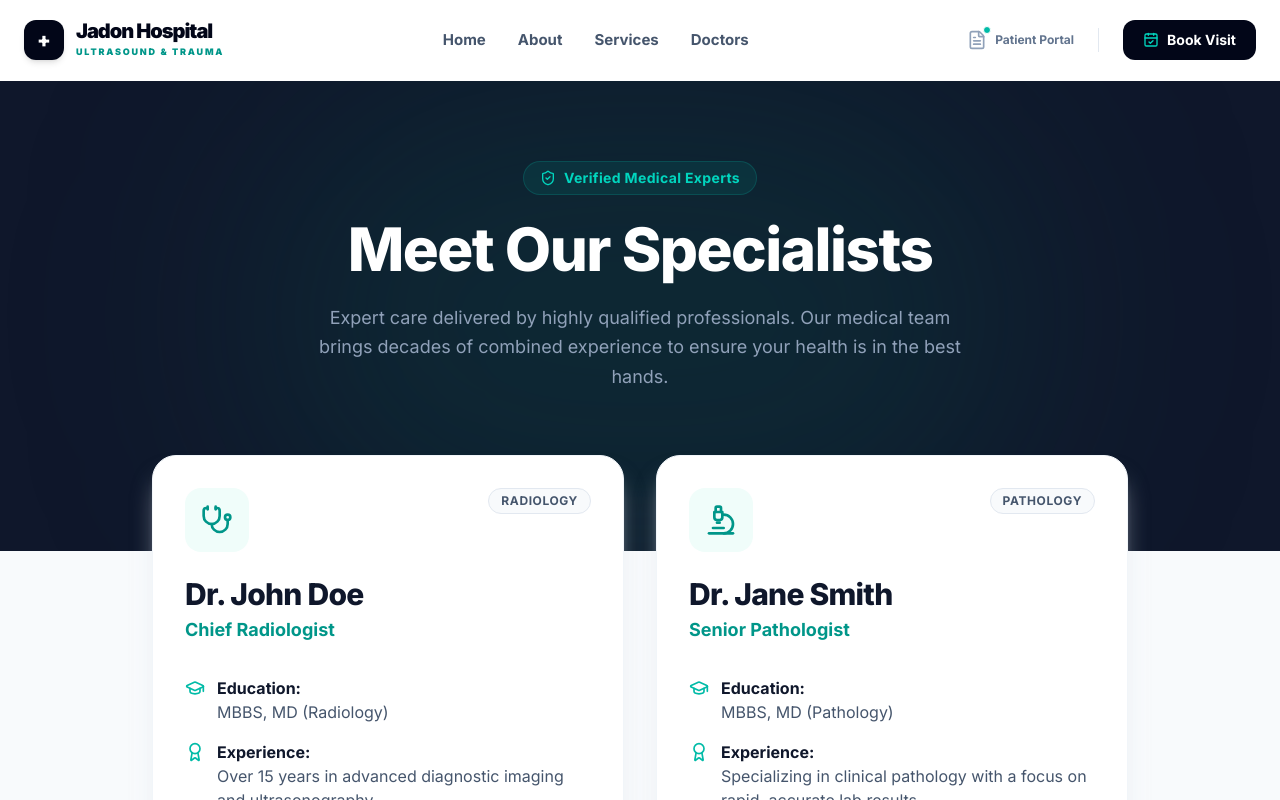
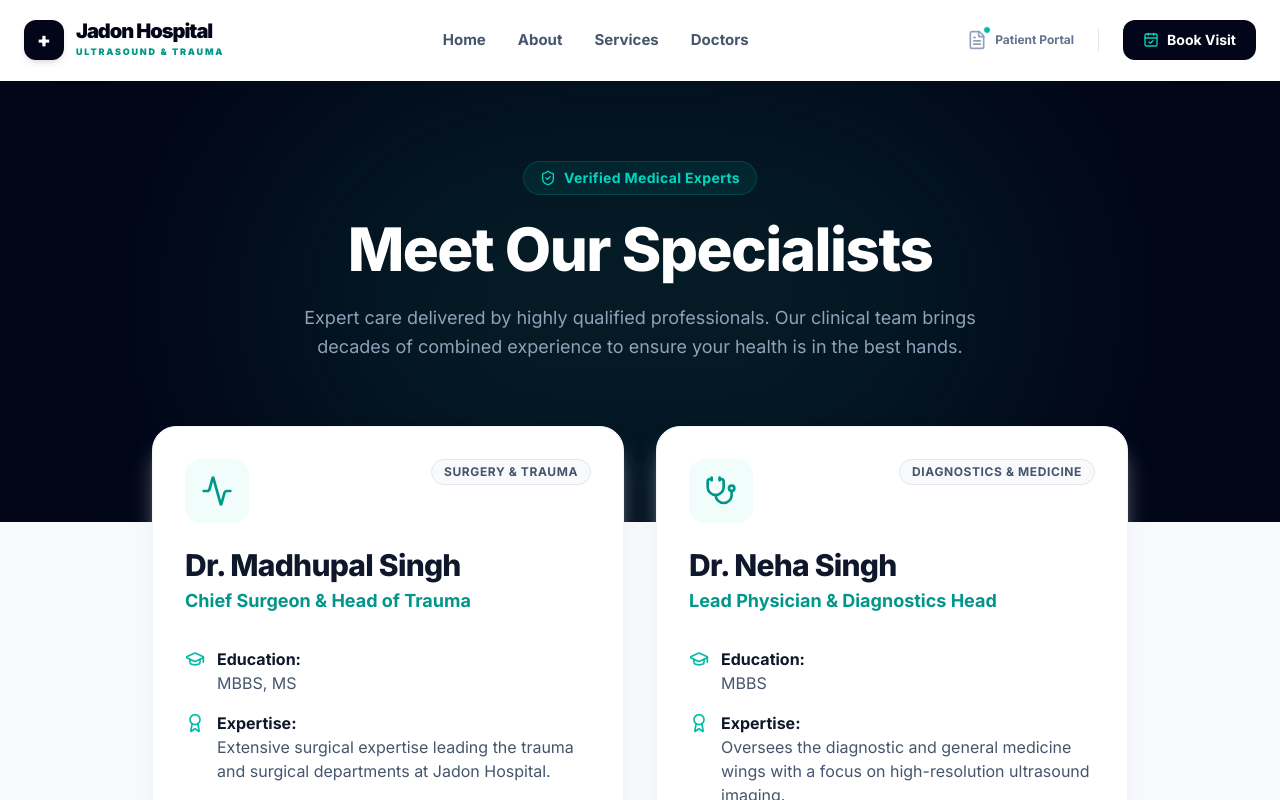
Before and after one commit to mohittarkardev-ops/jadon-hospital, a Next.js app: page /team in a window 1280 px wide. Shown: the top 800 px of the page. Built offline with nearby package versions, Linux system fonts and the light colour scheme.

Commit message:
team page fixed

```diff
--- a/app/doctors/page.tsx
+++ b/app/doctors/page.tsx
@@ -1,4 +1,5 @@
 import Link from 'next/link';
+import Image from 'next/image';
 import { Stethoscope, Award, Activity, ArrowRight, ShieldCheck, CalendarCheck } from 'lucide-react';
 
 export const metadata = {
@@ -33,8 +34,8 @@ export default function DoctorsPage() {
 
       {/* 1. Page Header */}
       <section className="bg-slate-950 pt-20 pb-32 px-6 relative overflow-hidden">
-        {/* Decorative Glow */}
-        <div className="absolute top-0 right-1/4 w-full max-w-2xl h-full bg-teal-900/40 blur-[120px] rounded-full pointer-events-none"></div>
+        {/* Decorative Glow - Hidden on mobile to prevent GPU lag */}
+        <div className="hidden md:block absolute top-0 right-1/4 w-full max-w-2xl h-full bg-teal-900/40 blur-[120px] rounded-full pointer-events-none"></div>
 
         <div className="max-w-6xl mx-auto relative z-10 text-center md:text-left flex flex-col md:flex-row md:items-end justify-between gap-8">
           <div className="max-w-2xl">
@@ -60,12 +61,14 @@ export default function DoctorsPage() {
 
               {/* Doctor Header (Image & Name) */}
               <div className="flex flex-col sm:flex-row gap-6 items-start mb-8">
-                {/* Photo Placeholder / Image */}
+                {/* Optimized Next.js Image */}
                 <div className="w-32 h-32 shrink-0 bg-slate-100 rounded-3xl overflow-hidden border-4 border-white shadow-lg relative">
-                  <img
+                  <Image
                     src={doctor.image}
                     alt={doctor.name}
-                    className="w-full h-full object-cover group-hover:scale-110 transition-transform duration-700"
+                    fill
+                    sizes="(max-width: 768px) 128px, 128px"
+                    className="object-cover group-hover:scale-110 transition-transform duration-700"
                   />
                   {/* Fallback if image is missing */}
                   <div className="absolute inset-0 flex items-center justify-center text-slate-300 -z-10">
--- a/app/team/page.tsx
+++ b/app/team/page.tsx
@@ -1,6 +1,11 @@
 import SchemaMarkup from '@/components/seo/SchemaMarkup';
 import Link from 'next/link';
-import { Stethoscope, Award, GraduationCap, ArrowRight, ShieldCheck, Microscope } from 'lucide-react';
+import { Stethoscope, Award, GraduationCap, ArrowRight, ShieldCheck, Microscope, Activity } from 'lucide-react';
+
+export const metadata = {
+  title: 'Our Doctors',
+  description: 'Meet the expert medical team at Jadon Hospital. Led by Dr. Madhupal Singh (MBBS, MS) and Dr. Neha Singh (MBBS).',
+};
 
 export default function TeamPage() {
   // E-E-A-T: Physician Schema linked to your Hospital Entity
@@ -9,17 +14,17 @@ export default function TeamPage() {
     "@graph": [
       {
         "@type": "Physician",
-        "name": "Dr. John Doe",
-        "jobTitle": "Chief Radiologist",
-        "medicalSpecialty": "Radiology",
+        "name": "Dr. Madhupal Singh",
+        "jobTitle": "Chief Surgeon & Head of Trauma",
+        "medicalSpecialty": "General Surgery",
         "worksFor": { "@id": "https://jadon-hospital.vercel.app/#clinic" },
         "url": "https://jadon-hospital.vercel.app/team"
       },
       {
         "@type": "Physician",
-        "name": "Dr. Jane Smith",
-        "jobTitle": "Senior Pathologist",
-        "medicalSpecialty": "Pathology",
+        "name": "Dr. Neha Singh",
+        "jobTitle": "Lead Physician & Diagnostics Head",
+        "medicalSpecialty": "General Medicine",
         "worksFor": { "@id": "https://jadon-hospital.vercel.app/#clinic" },
         "url": "https://jadon-hospital.vercel.app/team"
       }
@@ -28,12 +33,13 @@ export default function TeamPage() {
 
   return (
     <main className="min-h-screen bg-slate-50 font-sans pb-24 selection:bg-teal-200 selection:text-teal-900">
+      {/* Invisible SEO Engine */}
       <SchemaMarkup schema={teamSchema} />
 
       {/* Premium Hero Section */}
-      <section className="bg-slate-900 pt-20 pb-40 px-6 relative overflow-hidden">
-        {/* Background Glow */}
-        <div className="absolute top-0 left-1/2 -translate-x-1/2 w-full max-w-3xl h-full bg-teal-900/30 blur-[120px] rounded-full pointer-events-none"></div>
+      <section className="bg-slate-950 pt-20 pb-40 px-6 relative overflow-hidden">
+        {/* Background Glow - Hidden on mobile for GPU performance */}
+        <div className="hidden md:block absolute top-0 left-1/2 -translate-x-1/2 w-full max-w-3xl h-full bg-teal-900/30 blur-[120px] rounded-full pointer-events-none"></div>
 
         <div className="max-w-5xl mx-auto text-center relative z-10">
           <div className="inline-flex items-center gap-2 px-4 py-1.5 rounded-full bg-teal-500/10 border border-teal-500/20 text-teal-400 text-sm font-bold tracking-wide mb-6">
@@ -43,7 +49,7 @@ export default function TeamPage() {
             Meet Our Specialists
           </h1>
           <p className="text-lg text-slate-400 max-w-2xl mx-auto leading-relaxed">
-            Expert care delivered by highly qualified professionals. Our medical team brings decades of combined experience to ensure your health is in the best hands.
+            Expert care delivered by highly qualified professionals. Our clinical team brings decades of combined experience to ensure your health is in the best hands.
           </p>
         </div>
       </section>
@@ -52,33 +58,33 @@ export default function TeamPage() {
       <section className="max-w-5xl mx-auto px-6 -mt-24 relative z-20">
         <div className="grid md:grid-cols-2 gap-8">
 
-          {/* Doctor Card 1: Radiologist */}
+          {/* Doctor Card 1: Dr. Madhupal Singh */}
           <div className="bg-white p-8 rounded-3xl shadow-xl shadow-slate-200/50 border border-slate-100 hover:-translate-y-2 transition-transform duration-300 flex flex-col group">
 
             <div className="flex items-start justify-between mb-6">
               <div className="bg-teal-50 w-16 h-16 rounded-2xl flex items-center justify-center text-teal-600 group-hover:bg-teal-600 group-hover:text-white transition-colors duration-300 shrink-0">
-                <Stethoscope className="w-8 h-8" />
+                <Activity className="w-8 h-8" />
               </div>
               <span className="bg-slate-50 text-slate-600 px-3 py-1 rounded-full text-xs font-bold uppercase tracking-wider border border-slate-200">
-                Radiology
+                Surgery & Trauma
               </span>
             </div>
 
-            <h2 className="text-3xl font-extrabold text-slate-900 mb-1 tracking-tight">Dr. John Doe</h2>
-            <p className="text-teal-600 font-bold mb-8 text-lg">Chief Radiologist</p>
+            <h2 className="text-3xl font-extrabold text-slate-900 mb-1 tracking-tight">Dr. Madhupal Singh</h2>
+            <p className="text-teal-600 font-bold mb-8 text-lg">Chief Surgeon & Head of Trauma</p>
 
             <div className="space-y-4 mb-10 flex-grow">
               <div className="flex items-start gap-3 text-slate-600">
                 <GraduationCap className="w-5 h-5 text-teal-500 shrink-0 mt-0.5" />
-                <p><strong className="text-slate-900">Education:</strong><br/>MBBS, MD (Radiology)</p>
+                <p><strong className="text-slate-900">Education:</strong><br/>MBBS, MS</p>
               </div>
               <div className="flex items-start gap-3 text-slate-600">
                 <Award className="w-5 h-5 text-teal-500 shrink-0 mt-0.5" />
-                <p><strong className="text-slate-900">Experience:</strong><br/>Over 15 years in advanced diagnostic imaging and ultrasonography.</p>
+                <p><strong className="text-slate-900">Expertise:</strong><br/>Extensive surgical expertise leading the trauma and surgical departments at Jadon Hospital.</p>
               </div>
               <div className="flex items-start gap-3 text-slate-600">
                 <ShieldCheck className="w-5 h-5 text-teal-500 shrink-0 mt-0.5" />
-                <p><strong className="text-slate-900">Registration No:</strong><br/>XXXXXX</p>
+                <p><strong className="text-slate-900">Commitment:</strong><br/>Ensures emergency operations and general surgeries are executed with peak clinical precision.</p>
               </div>
             </div>
 
@@ -90,33 +96,33 @@ export default function TeamPage() {
             </div>
           </div>
 
-          {/* Doctor Card 2: Pathologist */}
+          {/* Doctor Card 2: Dr. Neha Singh */}
           <div className="bg-white p-8 rounded-3xl shadow-xl shadow-slate-200/50 border border-slate-100 hover:-translate-y-2 transition-transform duration-300 flex flex-col group">
 
             <div className="flex items-start justify-between mb-6">
               <div className="bg-teal-50 w-16 h-16 rounded-2xl flex items-center justify-center text-teal-600 group-hover:bg-teal-600 group-hover:text-white transition-colors duration-300 shrink-0">
-                <Microscope className="w-8 h-8" />
+                <Stethoscope className="w-8 h-8" />
               </div>
               <span className="bg-slate-50 text-slate-600 px-3 py-1 rounded-full text-xs font-bold uppercase tracking-wider border border-slate-200">
-                Pathology
+                Diagnostics & Medicine
               </span>
             </div>
 
-            <h2 className="text-3xl font-extrabold text-slate-900 mb-1 tracking-tight">Dr. Jane Smith</h2>
-            <p className="text-teal-600 font-bold mb-8 text-lg">Senior Pathologist</p>
+            <h2 className="text-3xl font-extrabold text-slate-900 mb-1 tracking-tight">Dr. Neha Singh</h2>
+            <p className="text-teal-600 font-bold mb-8 text-lg">Lead Physician & Diagnostics Head</p>
 
             <div className="space-y-4 mb-10 flex-grow">
               <div className="flex items-start gap-3 text-slate-600">
                 <GraduationCap className="w-5 h-5 text-teal-500 shrink-0 mt-0.5" />
-                <p><strong className="text-slate-900">Education:</strong><br/>MBBS, MD (Pathology)</p>
+                <p><strong className="text-slate-900">Education:</strong><br/>MBBS</p>
               </div>
               <div className="flex items-start gap-3 text-slate-600">
                 <Award className="w-5 h-5 text-teal-500 shrink-0 mt-0.5" />
-                <p><strong className="text-slate-900">Experience:</strong><br/>Specializing in clinical pathology with a focus on rapid, accurate lab results.</p>
+                <p><strong className="text-slate-900">Expertise:</strong><br/>Oversees the diagnostic and general medicine wings with a focus on high-resolution ultrasound imaging.</p>
               </div>
               <div className="flex items-start gap-3 text-slate-600">
                 <ShieldCheck className="w-5 h-5 text-teal-500 shrink-0 mt-0.5" />
-                <p><strong className="text-slate-900">Registration No:</strong><br/>YYYYYY</p>
+                <p><strong className="text-slate-900">Commitment:</strong><br/>Dedicated to providing highly accurate maternal and internal health screenings.</p>
               </div>
             </div>
 
```
